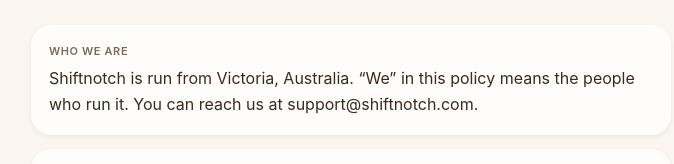
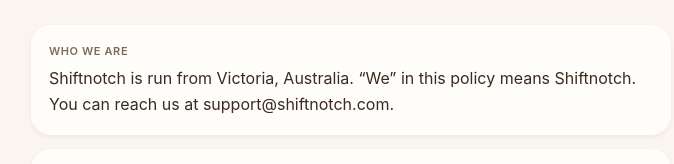
Before and after one commit to Deep-Kaswala/shiftnotch, a plain HTML site: page privacy.html in a window 1280 px wide. Shown: the part 207-371 px from the top of the page, without its empty margins (289-963 px from the left). Drawn offline with Linux system fonts and the light colour scheme.

Commit message:
Say "we" means Shiftnotch, not "the people who run it"
Shiftnotch has one owner, and the old wording implied several. Naming
the trading name keeps personal names off the public page. The in-app
copy changes word for word with this one.

Co-Authored-By: Claude Opus 5.5 <noreply@anthropic.com>

```diff
--- a/privacy.html
+++ b/privacy.html
@@ -15,7 +15,7 @@
 
   <div class="card">
     <h2>Who we are</h2>
-    <p>Shiftnotch is run from Victoria, Australia. “We” in this policy means the people who run it. You can reach us at support@shiftnotch.com.</p>
+    <p>Shiftnotch is run from Victoria, Australia. “We” in this policy means Shiftnotch. You can reach us at support@shiftnotch.com.</p>
   </div>
 
   <div class="card">
```
